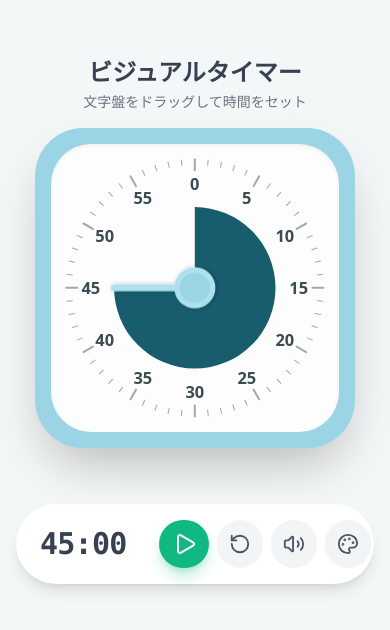
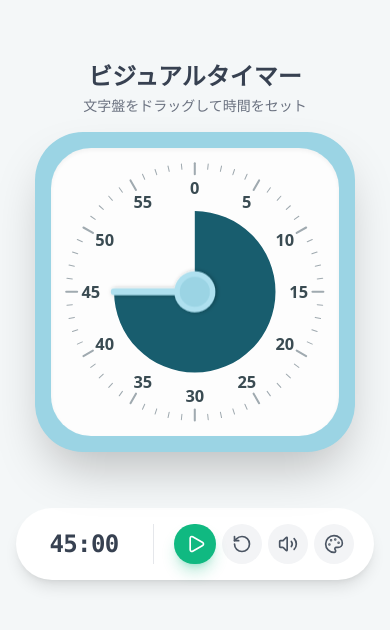
Before and after one commit to hiromame-sky/timer, a plain HTML site: page index.html in a window 390 px wide. Shown: the part 102-732 px from the top of the page. Drawn offline with nearby package versions, Linux system fonts and the light colour scheme.

Commit message:
Fix HTML structure and improve button styles for better responsiveness

```diff
--- a/index.html
+++ b/index.html
@@ -5,12 +5,13 @@
   <meta name="viewport" content="width=device-width, initial-scale=1.0, maximum-scale=1.0, user-scalable=no">
   <title>ビジュアルタイマー</title>
   <link rel="icon" href="/timer/favicon.svg" type="image/svg+xml">
-  <link rel="/timer/apple-touch-icon" sizes="180x180" href="apple-touch-icon.png">
+  <link rel="apple-touch-icon" sizes="180x180" href="/timer/apple-touch-icon.png">
   <meta name="apple-mobile-web-app-capable" content="yes">
   <meta name="apple-mobile-web-app-title" content="Timer">
   <meta name="apple-mobile-web-app-status-bar-style" content="default">
   <script src="https://cdn.tailwindcss.com"></script>
-  <script src="https://unpkg.com/lucide@0.263.1/dist/umd/lucide.min.js"></script>
+  <!-- Lucide Icons -->
+  <script src="https://unpkg.com/lucide@latest"></script>
   <style>
     body {
       user-select: none;
@@ -104,34 +105,34 @@
     </div>
 
     <!-- 下部のコントロールパネル -->
-    <div class="flex items-center gap-4 md:gap-6 bg-white px-6 md:px-8 py-4 rounded-full shadow-lg w-full max-w-sm justify-between">
+    <div class="flex items-center gap-3 md:gap-5 bg-white px-5 md:px-7 py-4 rounded-full shadow-lg w-full max-w-sm justify-between">
 
       <!-- デジタル時間表示 -->
-      <div id="time-display" class="text-3xl md:text-4xl font-mono font-bold text-gray-700 w-28 text-center tracking-tight">
+      <div id="time-display" class="text-2xl md:text-3xl font-mono font-bold text-gray-700 w-24 text-center tracking-tight">
         45:00
       </div>
 
-      <div class="h-10 w-px bg-gray-200"></div>
+      <div class="h-10 w-px bg-gray-200 flex-shrink-0"></div>
 
       <!-- ボタン群 -->
-      <div class="flex gap-2 md:gap-3">
-        <button id="toggle-btn" class="p-3 md:p-4 rounded-full text-white transition-all transform active:scale-95 shadow-lg bg-emerald-500 hover:bg-emerald-600 shadow-emerald-500/30 flex items-center justify-center">
-          <i data-lucide="play" id="icon-play" class="ml-0.5 w-6 h-6"></i>
-          <i data-lucide="pause" id="icon-pause" class="hidden w-6 h-6"></i>
+      <div class="flex gap-1.5 md:gap-2">
+        <button id="toggle-btn" class="p-2.5 md:p-3 rounded-full text-white transition-all transform active:scale-95 shadow-lg bg-emerald-500 hover:bg-emerald-600 shadow-emerald-500/30 flex items-center justify-center">
+          <i data-lucide="play" id="icon-play" class="ml-0.5 w-5 h-5"></i>
+          <i data-lucide="pause" id="icon-pause" class="hidden w-5 h-5"></i>
         </button>
 
-        <button id="reset-btn" class="p-3 md:p-4 rounded-full bg-gray-100 text-gray-600 hover:bg-gray-200 transition-colors active:scale-95 flex items-center justify-center">
-          <i data-lucide="rotate-ccw" class="w-[22px] h-[22px]"></i>
+        <button id="reset-btn" class="p-2.5 md:p-3 rounded-full bg-gray-100 text-gray-600 hover:bg-gray-200 transition-colors active:scale-95 flex items-center justify-center">
+          <i data-lucide="rotate-ccw" class="w-5 h-5"></i>
         </button>
 
-        <button id="sound-btn" class="p-3 md:p-4 rounded-full bg-gray-100 text-gray-600 hover:bg-gray-200 transition-colors active:scale-95 flex items-center justify-center">
-          <i data-lucide="volume-2" id="icon-volume-on" class="w-[22px] h-[22px]"></i>
-          <i data-lucide="volume-x" id="icon-volume-off" class="hidden w-[22px] h-[22px]"></i>
+        <button id="sound-btn" class="p-2.5 md:p-3 rounded-full bg-gray-100 text-gray-600 hover:bg-gray-200 transition-colors active:scale-95 flex items-center justify-center">
+          <i data-lucide="volume-2" id="icon-volume-on" class="w-5 h-5"></i>
+          <i data-lucide="volume-x" id="icon-volume-off" class="hidden w-5 h-5"></i>
         </button>
 
         <!-- カラーボタン -->
-        <button id="color-btn" class="p-3 md:p-4 rounded-full bg-gray-100 text-gray-600 hover:bg-gray-200 transition-colors active:scale-95 flex items-center justify-center">
-          <i data-lucide="palette" class="w-[22px] h-[22px]"></i>
+        <button id="color-btn" class="p-2.5 md:p-3 rounded-full bg-gray-100 text-gray-600 hover:bg-gray-200 transition-colors active:scale-95 flex items-center justify-center">
+          <i data-lucide="palette" class="w-5 h-5"></i>
         </button>
       </div>
     </div>
```
